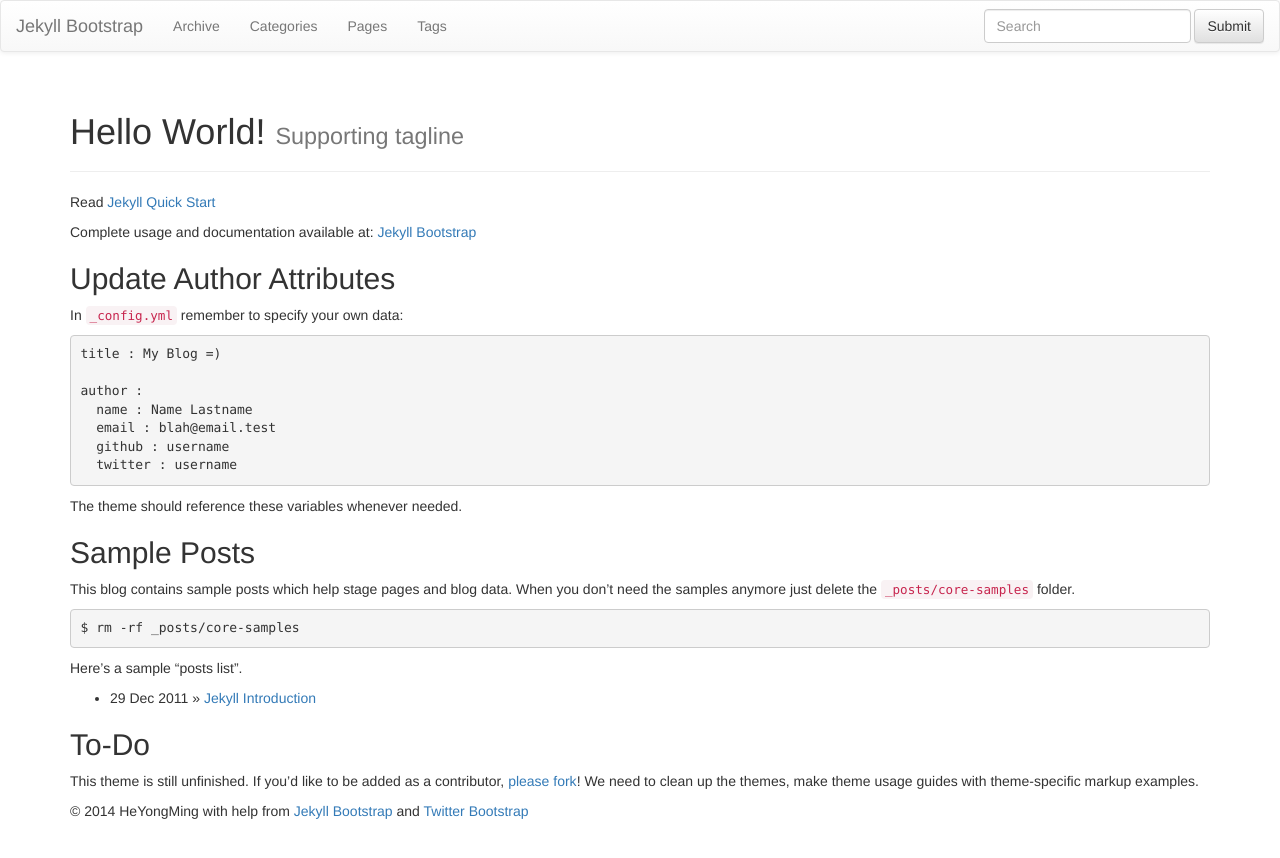
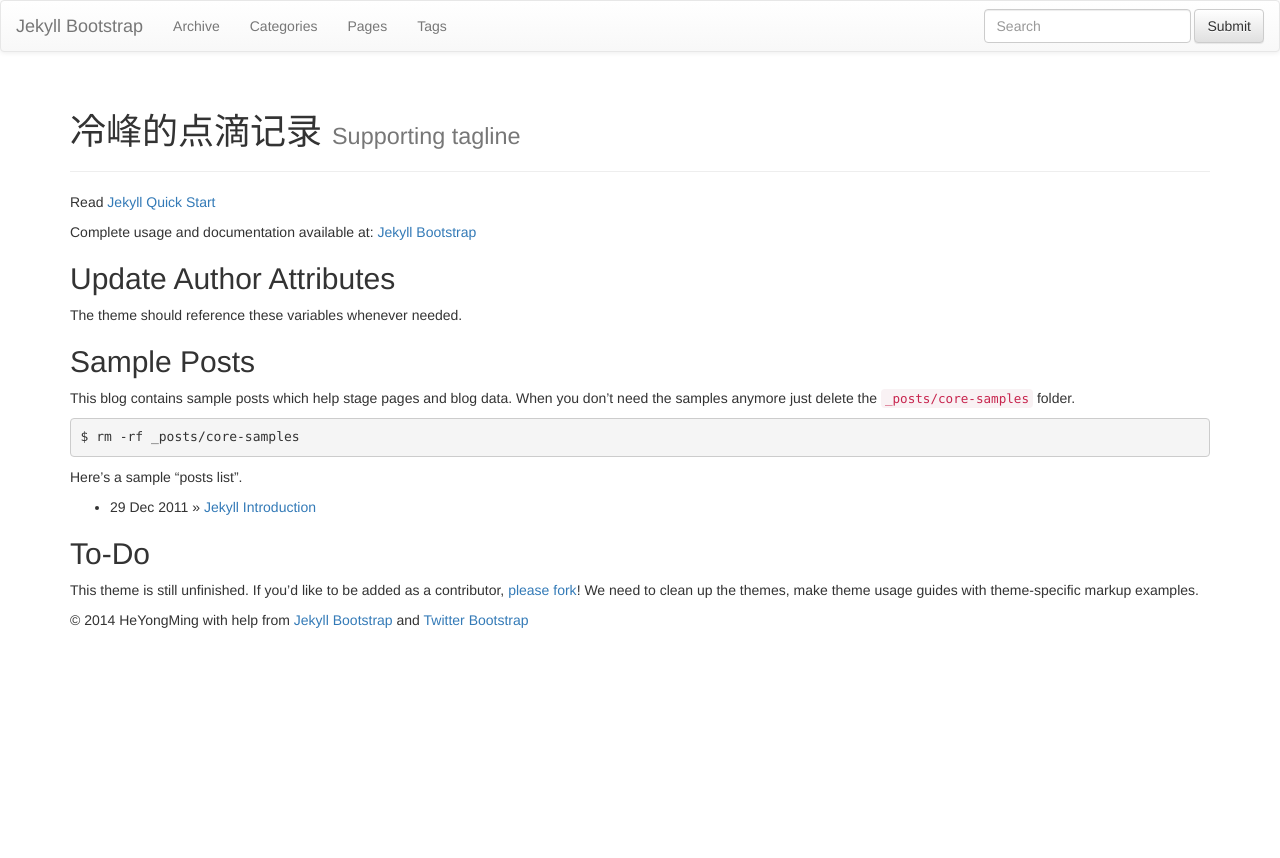
Before and after one commit to rjhym/rjhym.github.com, a Jekyll site: the page built from index.md, in a window 1280 px wide. Shown: the top 858 px of the page. Built offline with Jekyll 4.4.1, drawn with Linux system fonts in a browser that asks for light colours; nearby versions of some CDN libraries; library files that are not in the unit come from our copies.

Commit message:
modify title

```diff
--- a/index.md
+++ b/index.md
@@ -1,6 +1,6 @@
 ---
 layout: page
-title: Hello World!
+title: 冷峰的点滴记录
 tagline: Supporting tagline
 ---
 {% include JB/setup %}
@@ -10,16 +10,6 @@
 Complete usage and documentation available at: [Jekyll Bootstrap](http://jekyllbootstrap.com)
 
 ## Update Author Attributes
-
-In `_config.yml` remember to specify your own data:
-
-    title : My Blog =)
-
-    author :
-      name : Name Lastname
-      email : blah@email.test
-      github : username
-      twitter : username
 
 The theme should reference these variables whenever needed.
 
```
